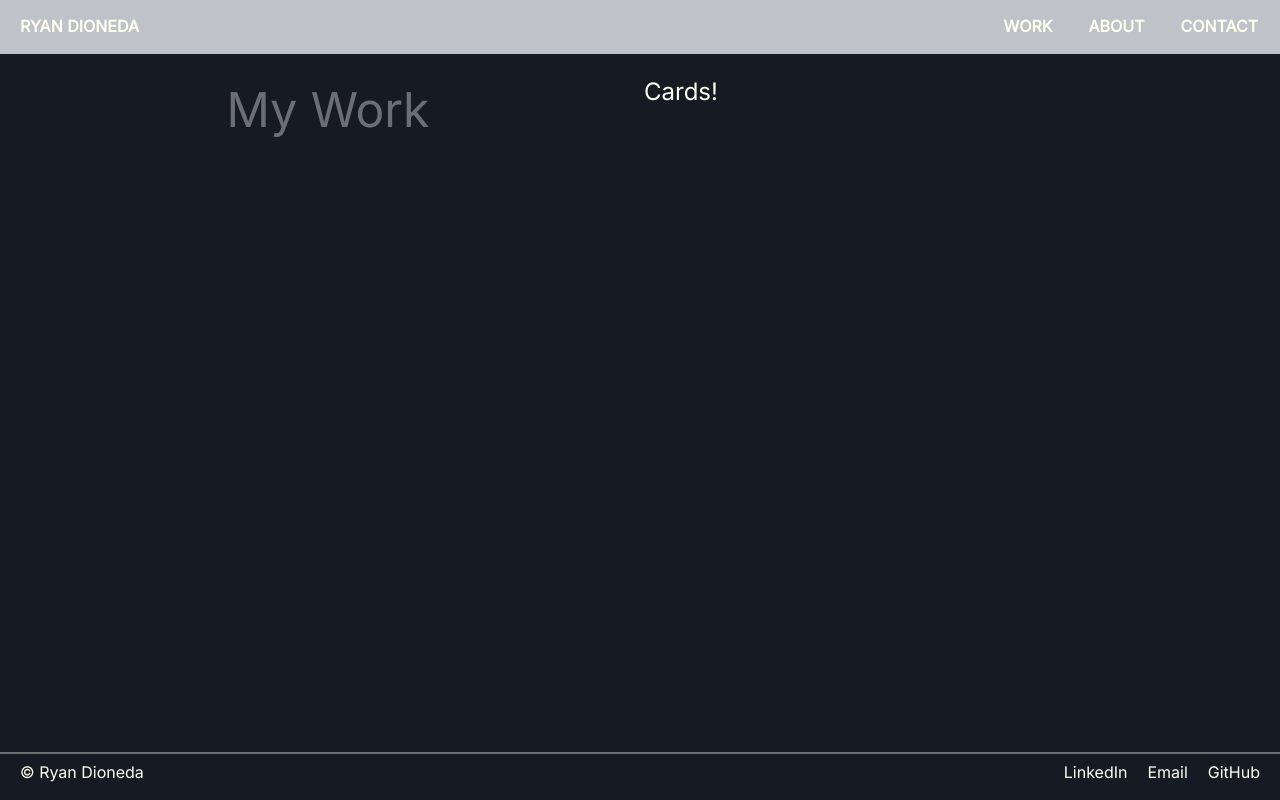
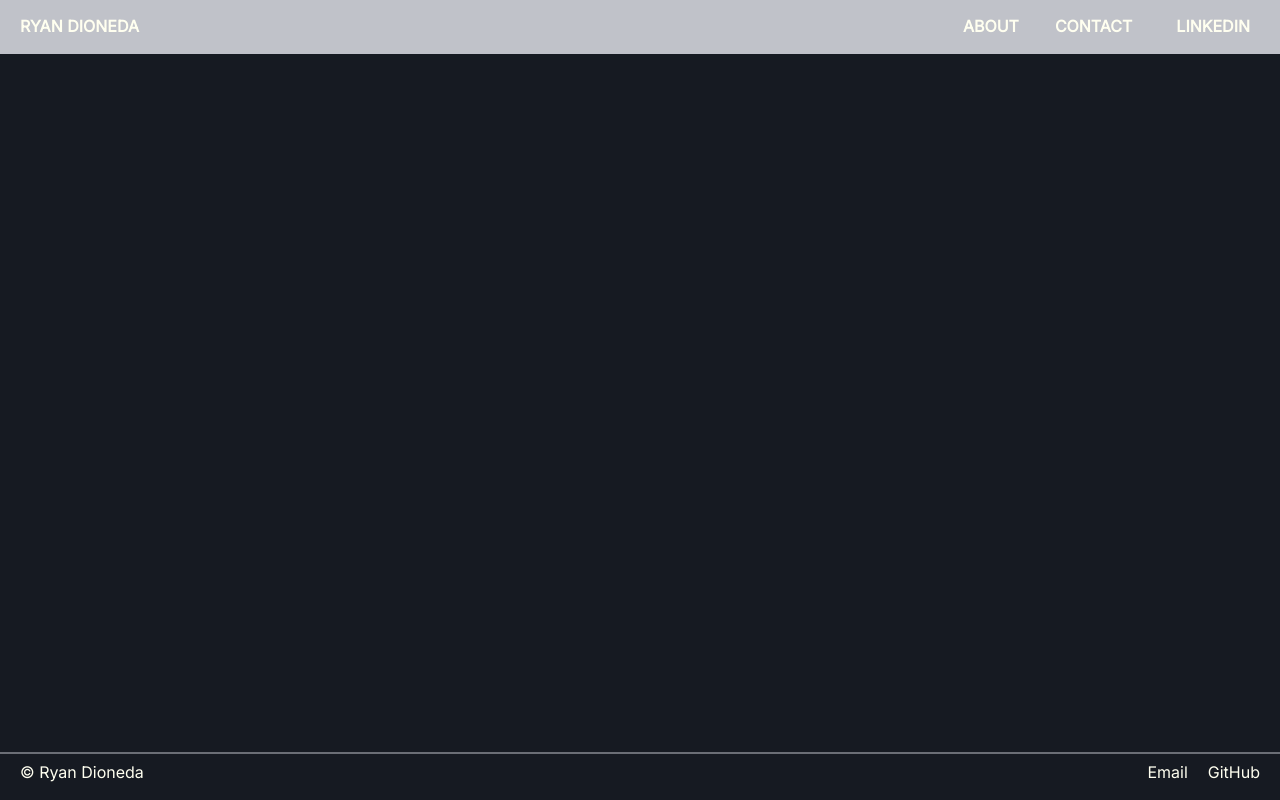
Before and after one commit to ryandioneda/portfolio_v1, a React (Vite) app: page /work in a window 1280 px wide. Built offline with nearby package versions, Linux system fonts and the light colour scheme.

Commit message:
Changed nav to have LinkedIn link instead of Work route (unfinished)

```diff
--- a/src/App.jsx
+++ b/src/App.jsx
@@ -34,14 +34,12 @@
       <BrowserRouter>
         <Nav />
         <div className="flex-grow">
-
           <Routes>
             <Route path='/' element={<Index />} />
             <Route path='/about' element={<About />} />
             <Route path='/contact' element={<Contact />} />
-            <Route path='/work' element={<Work />} />
+            {/* <Route path='/work' element={<Work />} /> */}
           </Routes>
-
         </div>
 
         <Footer />
--- a/src/components/Footer/Footer.jsx
+++ b/src/components/Footer/Footer.jsx
@@ -6,9 +6,6 @@
                 <div id="name-year-text" className="text-ivory">&copy; Ryan Dioneda</div>
 
                 <div id="contact-links" className="text-ivory ml-auto flex gap-5">
-                    <div className="hover:text-slate">
-                        <a href="https://www.linkedin.com/in/ryan-dioneda" target="_blank">LinkedIn</a>
-                    </div>
                     <div className="hover:text-slate">
                         <a href="mailto:e.ryan.dioneda@gmail.com" target="_blank" rel="noopener noreferrer">Email</a>
                     </div>
--- a/src/components/Nav/Nav.jsx
+++ b/src/components/Nav/Nav.jsx
@@ -88,7 +88,7 @@
                       className='mt-5'
                       variants={navItemVariants}
                     >
-                      <Link to="/work" className='px-5 py-1 sm:hover:text-offblack sm:hover:opacity-40' onClick={() => setIsOpen(false)}>Work</Link>
+                      <Link to="/about" className='px-5 py-1 sm:hover:text-offblack sm:hover:opacity-40' onClick={() => setIsOpen(false)}>About</Link>
                     </motion.li>
 
 
@@ -96,7 +96,7 @@
                       className='mt-2.5'
                       variants={navItemVariants}
                     >
-                      <Link to="/about" className='px-5 py-1 sm:hover:text-offblack sm:hover:opacity-40' onClick={() => setIsOpen(false)}>About</Link>
+                      <Link to="/contact" className='px-5 py-1 sm:hover:text-offblack sm:hover:opacity-40' onClick={() => setIsOpen(false)}>Contact</Link>
                     </motion.li>
 
 
@@ -105,7 +105,16 @@
                       variants={navItemVariants}
 
                     >
-                      <Link to="/contact" className='px-5 py-1 sm:hover:text-offblack sm:hover:opacity-40' onClick={() => setIsOpen(false)}>Contact</Link>
+                      <a
+                        href="https://www.linkedin.com/in/ryan-dioneda/"
+                        className='px-5 py-1 sm:hover:text-offblack sm:hover:opacity-40'
+                        target="_blank"
+                        rel="noopener noreferrer"
+                        onClick={() => setIsOpen(false)}
+                      >
+                      LinkedIn
+                      </a>
+
                     </motion.li>
 
 
@@ -113,10 +122,17 @@
                 </motion.ul>
 
                 <div id='links-container' className={`font-semibold text-ivory right-0 top-full ml-auto ${isOpen ? "hidden" : "hidden"} sm:flex justify-end gap-3`}>
-                    <Link to="/work" className='px-3 py-1 sm:hover:text-offblack sm:hover:opacity-40'>Work</Link>
                     <Link to="/about" className='px-3 py-1 sm:hover:text-offblack sm:hover:opacity-40'>About</Link>
                     <Link to="/contact" className='px-3 py-1 sm:hover:text-offblack sm:hover:opacity-40'>Contact</Link>
-
+                    <a
+                      href="https://www.linkedin.com/in/ryan-dioneda/"
+                      className='px-5 py-1 sm:hover:text-offblack sm:hover:opacity-40'
+                      target="_blank"
+                      rel="noopener noreferrer"
+                      onClick={() => setIsOpen(false)}
+                    >
+                      LinkedIn
+                    </a>
 
                 </div>
 
```
